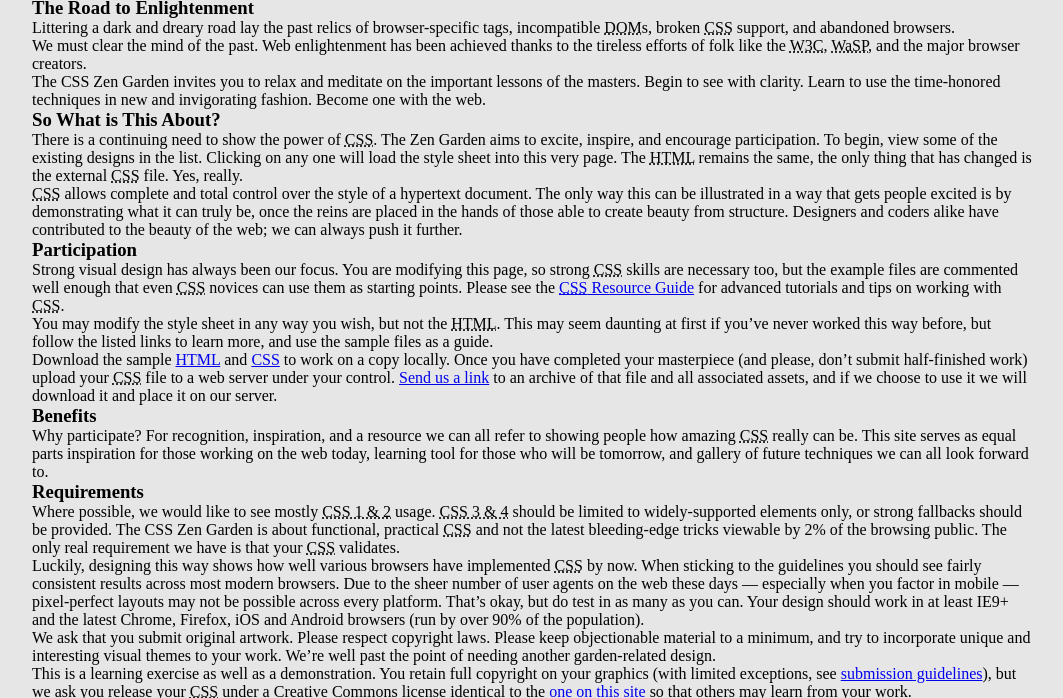
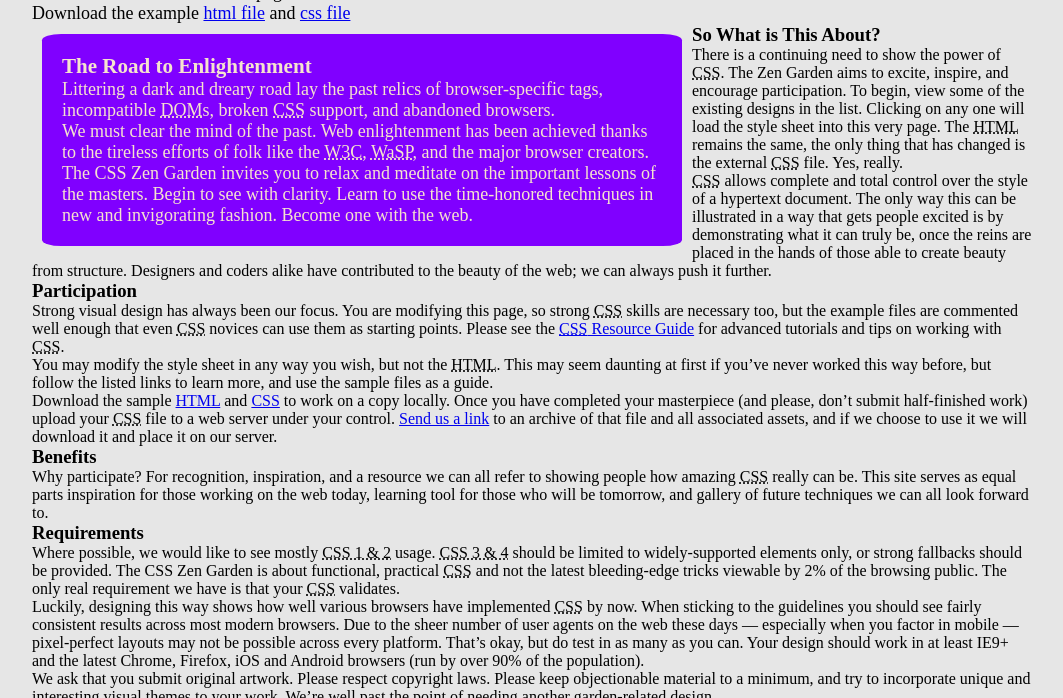
Before and after one commit to dunkel-cat/garden.css, a plain HTML site: page index.html in a window 1280 px wide. Shown: the part 313-1011 px from the top of the page, without its empty margins (108-1171 px from the left). Drawn offline with Linux system fonts and the light colour scheme.

Commit message:
adding summary and preamble

```diff
--- a/css/estilos.css
+++ b/css/estilos.css
@@ -40,5 +40,21 @@ header nav a{
 header nav a:hover{
 	background:#FE2EC8;
 	border-radius: 50px;
-
 }
+.summary{
+	font-size: 18px;
+	width: 70%;
+}
+.preamble{
+	font-size: 18px;
+	padding:20px;
+	background-color:#8000FF;
+	width: 60%;
+	color: #F6E3CE;
+	border-radius: 3%;
+	float: left;
+	margin-top: 1%;
+  	margin-bottom: 1%;
+  	margin-left: 1%;
+  	margin-right: 1%;
+}
```
